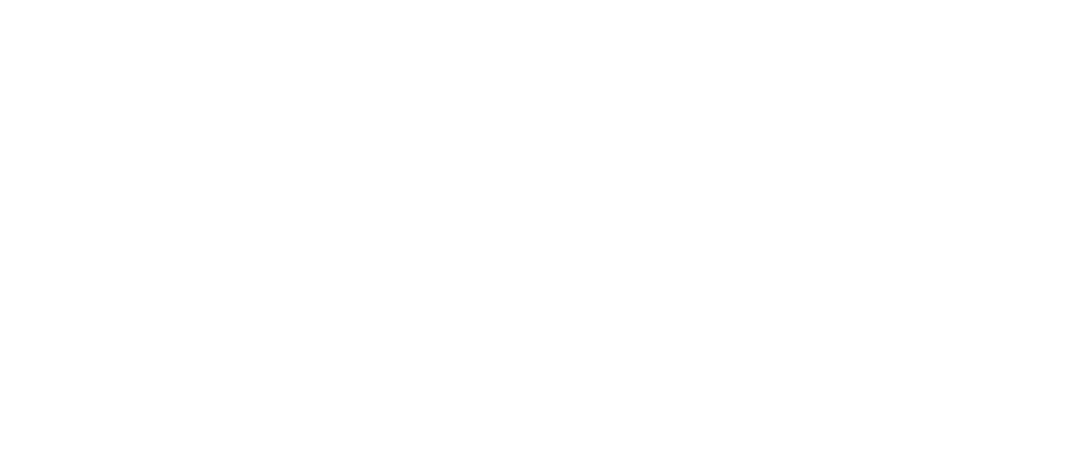
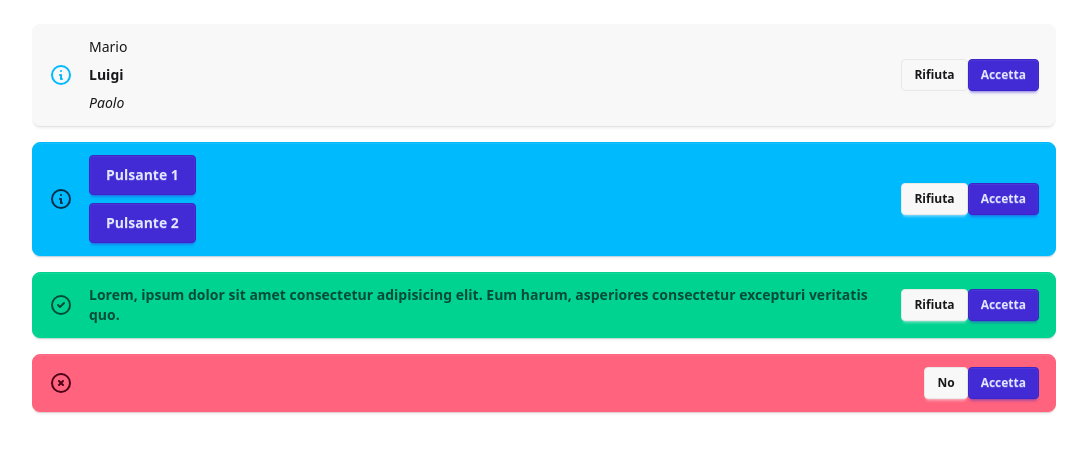
Before and after one commit to arota18/test, an Angular app: page / in a window 1280 px wide. Shown: the top 452 px of the page, without its empty margins (96-1183 px from the left). Built offline with nearby package versions, Linux system fonts and the light colour scheme.

Commit message:
Alert component with Icon variants

```diff
--- a/src/app/app.component.html
+++ b/src/app/app.component.html
@@ -5,5 +5,56 @@
   <!-- <app-phone [alt]="alt" [src]="imageUrl" mostraAlt size="xl"></app-phone> -->
   <!-- <app-timeline [timelineItems]="timelineItems" vertical></app-timeline>
   <app-timeline [timelineItems]="timelineItems"></app-timeline> -->
+  <div class="flex flex-col gap-4">
+    <app-alert
+      (onDeny)="onDenyHandler()"
+      (onConfirm)="onConfirmHandler()"
+      confirmLabel="Accetta"
+      denyLabel="Rifiuta"
+    >
+      <div class="flex flex-col gap-2">
+        <span>Mario</span>
+        <strong>Luigi</strong>
+        <em>Paolo</em>
+      </div>
+    </app-alert>
+
+    <app-alert
+      (onDeny)="onDenyHandler()"
+      (onConfirm)="onConfirmHandler()"
+      confirmLabel="Accetta"
+      denyLabel="Rifiuta"
+      variant="info"
+    >
+      <div class="flex flex-col gap-2">
+        <button class="btn btn-primary">Pulsante 1</button>
+        <button class="btn btn-primary">Pulsante 2</button>
+      </div>
+    </app-alert>
+
+    <app-alert
+      (onDeny)="onDenyHandler()"
+      (onConfirm)="onConfirmHandler()"
+      confirmLabel="Accetta"
+      denyLabel="Rifiuta"
+      variant="success"
+    >
+      <p class="font-bold">
+        Lorem, ipsum dolor sit amet consectetur adipisicing elit. Eum harum,
+        asperiores consectetur excepturi veritatis quo.
+      </p>
+    </app-alert>
+
+    <app-alert
+      (onDeny)="onDenyHandler()"
+      (onConfirm)="onConfirmHandler()"
+      confirmLabel="Accetta"
+      variant="error"
+    ></app-alert>
+  </div>
 </div>
 <router-outlet />
+
+<!-- Esercizio: Creare nuova input che rappresenta le "varianti" dell'alert,
+ utilizzare questa input della variante per assegnare
+ il colore del background giusto -->
--- a/src/app/app.component.ts
+++ b/src/app/app.component.ts
@@ -1,6 +1,7 @@
 import { CommonModule } from "@angular/common";
 import { Component } from "@angular/core";
 import { RouterOutlet } from "@angular/router";
+import { AlertComponent } from "./components/alert/alert.component";
 import { PhoneComponent } from "./components/phone/phone.component";
 import {
   TimelineComponent,
@@ -9,7 +10,13 @@
 
 @Component({
   selector: "app-root",
-  imports: [RouterOutlet, CommonModule, PhoneComponent, TimelineComponent],
+  imports: [
+    RouterOutlet,
+    CommonModule,
+    PhoneComponent,
+    TimelineComponent,
+    AlertComponent,
+  ],
   templateUrl: "./app.component.html",
   styles: [],
 })
@@ -22,4 +29,12 @@
     { start: "2015", end: "Luigi" },
     { start: "2020", end: "Gigi" },
   ];
+
+  onDenyHandler() {
+    window.alert("Deny");
+  }
+
+  onConfirmHandler() {
+    window.alert("Confirm!");
+  }
 }
--- /dev/null
+++ b/src/app/components/alert/alert.component.html
@@ -0,0 +1,22 @@
+<div
+  role="alert"
+  class="alert alert-vertical sm:alert-horizontal"
+  [ngClass]="{
+    'alert-info': variant === 'info',
+    'alert-success': variant === 'success',
+    'alert-error': variant === 'error',
+  }"
+>
+  <app-icon-variant [variant]="variant"></app-icon-variant>
+
+  <!-- Contenuto -->
+  <div>
+    <ng-content></ng-content>
+  </div>
+  <div>
+    <button class="btn btn-sm" (click)="onDeny.emit()">{{ denyLabel }}</button>
+    <button class="btn btn-sm btn-primary" (click)="onConfirm.emit()">
+      {{ confirmLabel }}
+    </button>
+  </div>
+</div>
--- /dev/null
+++ b/src/app/components/alert/alert.component.ts
@@ -0,0 +1,19 @@
+import { NgClass } from "@angular/common";
+import { Component, EventEmitter, Input, Output } from "@angular/core";
+import { IconVariantComponent } from "../icon-variant/icon-variant.component";
+
+@Component({
+  selector: "app-alert",
+  imports: [NgClass, IconVariantComponent],
+  templateUrl: "./alert.component.html",
+  styles: ``,
+})
+export class AlertComponent {
+  @Output() onDeny = new EventEmitter();
+  @Output() onConfirm = new EventEmitter();
+  @Input() denyLabel: string = "No";
+  @Input() confirmLabel: string = "Yes";
+  @Input() variant: AlertVariant;
+}
+
+export type AlertVariant = "info" | "success" | "error" | undefined;
--- /dev/null
+++ b/src/app/components/icon-variant/icon-variant.component.html
@@ -0,0 +1,62 @@
+@switch (variant) {
+  @case ("info") {
+    <svg
+      xmlns="http://www.w3.org/2000/svg"
+      fill="none"
+      viewBox="0 0 24 24"
+      class="h-6 w-6 shrink-0 stroke-current"
+    >
+      <path
+        stroke-linecap="round"
+        stroke-linejoin="round"
+        stroke-width="2"
+        d="M13 16h-1v-4h-1m1-4h.01M21 12a9 9 0 11-18 0 9 9 0 0118 0z"
+      ></path>
+    </svg>
+  }
+  @case ("success") {
+    <svg
+      xmlns="http://www.w3.org/2000/svg"
+      class="h-6 w-6 shrink-0 stroke-current"
+      fill="none"
+      viewBox="0 0 24 24"
+    >
+      <path
+        stroke-linecap="round"
+        stroke-linejoin="round"
+        stroke-width="2"
+        d="M9 12l2 2 4-4m6 2a9 9 0 11-18 0 9 9 0 0118 0z"
+      />
+    </svg>
+  }
+  @case ("error") {
+    <svg
+      xmlns="http://www.w3.org/2000/svg"
+      class="h-6 w-6 shrink-0 stroke-current"
+      fill="none"
+      viewBox="0 0 24 24"
+    >
+      <path
+        stroke-linecap="round"
+        stroke-linejoin="round"
+        stroke-width="2"
+        d="M10 14l2-2m0 0l2-2m-2 2l-2-2m2 2l2 2m7-2a9 9 0 11-18 0 9 9 0 0118 0z"
+      />
+    </svg>
+  }
+  @default {
+    <svg
+      xmlns="http://www.w3.org/2000/svg"
+      fill="none"
+      viewBox="0 0 24 24"
+      class="stroke-info h-6 w-6 shrink-0"
+    >
+      <path
+        stroke-linecap="round"
+        stroke-linejoin="round"
+        stroke-width="2"
+        d="M13 16h-1v-4h-1m1-4h.01M21 12a9 9 0 11-18 0 9 9 0 0118 0z"
+      ></path>
+    </svg>
+  }
+}
--- /dev/null
+++ b/src/app/components/icon-variant/icon-variant.component.ts
@@ -0,0 +1,12 @@
+import { Component, Input } from "@angular/core";
+import { AlertVariant } from "../alert/alert.component";
+
+@Component({
+  selector: "app-icon-variant",
+  imports: [],
+  templateUrl: "./icon-variant.component.html",
+  styles: ``,
+})
+export class IconVariantComponent {
+  @Input() variant: AlertVariant;
+}
```
